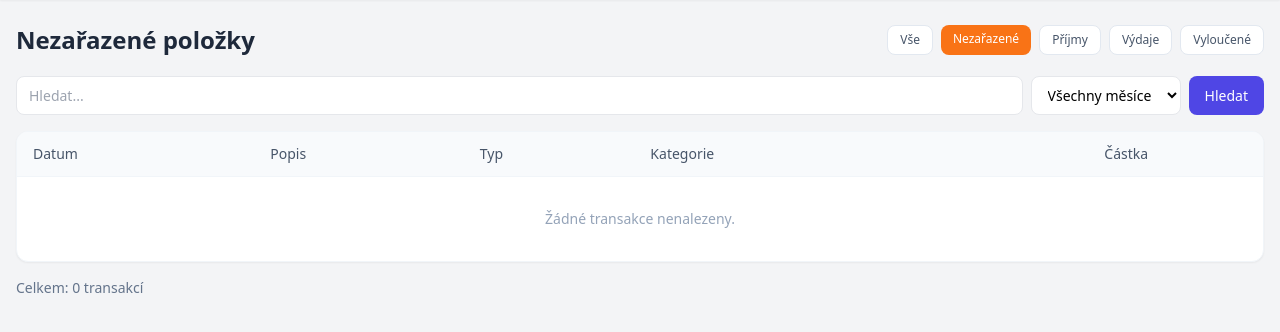
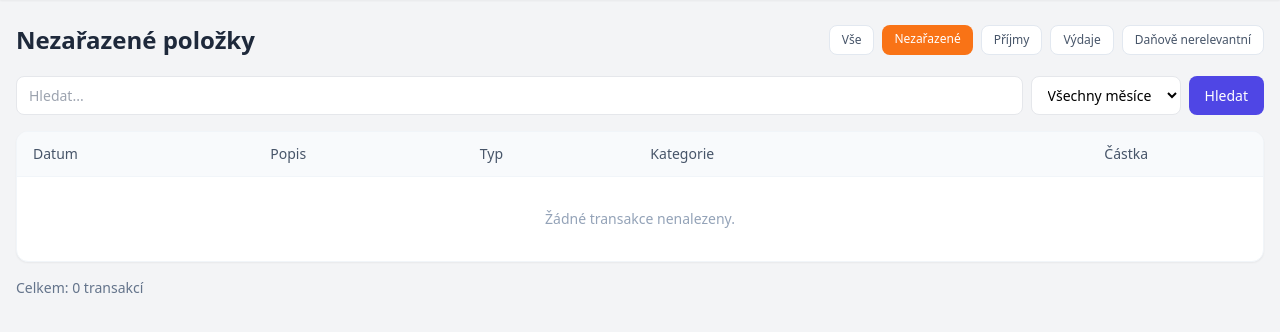
Before and after one commit to jbalikpsycholog-prog/fintrack, a FastAPI app: page /transactions?t_type=unclassified in a window 1280 px wide. Shown: the part 57-389 px from the top of the page. Run offline with FastAPI, Linux system fonts and the light colour scheme; some libraries are stand-ins or nearby versions.

Commit message:
Daňová relevance

```diff
--- a/templates/transactions.html
+++ b/templates/transactions.html
@@ -5,7 +5,7 @@
   <div>
     <h1 class="text-2xl font-bold text-slate-800">
       {% if current_filter == 'unclassified' %}Nezařazené položky
-      {% elif current_filter == 'excluded' %}Vyloučené položky
+      {% elif current_filter == 'not_relevant' %}Daňově nerelevantní položky
       {% elif current_filter == 'income' %}Příjmy
       {% elif current_filter == 'expense' %}Výdaje
       {% else %}Všechny transakce
@@ -17,7 +17,7 @@
     <a href="/transactions?t_type=unclassified" class="px-3 py-1.5 rounded-lg text-xs font-medium {% if current_filter == 'unclassified' %}bg-orange-500 text-white{% else %}bg-white border border-slate-200 text-slate-600 hover:bg-slate-50{% endif %}">Nezařazené</a>
     <a href="/transactions?t_type=income" class="px-3 py-1.5 rounded-lg text-xs font-medium {% if current_filter == 'income' %}bg-green-600 text-white{% else %}bg-white border border-slate-200 text-slate-600 hover:bg-slate-50{% endif %}">Příjmy</a>
     <a href="/transactions?t_type=expense" class="px-3 py-1.5 rounded-lg text-xs font-medium {% if current_filter == 'expense' %}bg-red-500 text-white{% else %}bg-white border border-slate-200 text-slate-600 hover:bg-slate-50{% endif %}">Výdaje</a>
-    <a href="/transactions?t_type=excluded" class="px-3 py-1.5 rounded-lg text-xs font-medium {% if current_filter == 'excluded' %}bg-slate-600 text-white{% else %}bg-white border border-slate-200 text-slate-600 hover:bg-slate-50{% endif %}">Vyloučené</a>
+    <a href="/transactions?t_type=not_relevant" class="px-3 py-1.5 rounded-lg text-xs font-medium {% if current_filter == 'not_relevant' %}bg-slate-600 text-white{% else %}bg-white border border-slate-200 text-slate-600 hover:bg-slate-50{% endif %}">Daňově nerelevantní</a>
   </div>
 </div>
 
@@ -70,9 +70,9 @@
             <select name="category" class="border rounded px-2 py-1 text-xs bg-white">
               <option value="">– kategorie –</option>
               {% for c in categories %}
-              <option value="{{ c.name }}" {% if c.name == t.category %}selected{% endif %}>{{ c.name }}</option>
+              <option value="{{ c.name }}" {% if c.name == t.category and t.tax_relevant %}selected{% endif %}>{{ c.name }}</option>
               {% endfor %}
-              <option value="EXCLUDED" {% if t.category == 'EXCLUDED' %}selected{% endif %}>VYLOUČIT</option>
+              <option value="NOT_RELEVANT" {% if not t.tax_relevant %}selected{% endif %}>DAŇOVĚ NERELEVANTNÍ</option>
             </select>
             <button type="submit" class="text-xs bg-slate-100 hover:bg-slate-200 px-2 py-1 rounded">OK</button>
           </form>
@@ -88,6 +88,8 @@
       <tr id="detail-{{ t.id }}" class="hidden bg-slate-50/70 border-b border-slate-100">
         <td colspan="6" class="px-4 py-4">
           <div class="grid grid-cols-2 md:grid-cols-3 gap-x-6 gap-y-2 text-xs text-slate-600">
+            <div><span class="text-slate-400">Zdroj:</span> {% if t.source_type == 'bank' %}Banka{% elif t.source_type == 'cash' %}Hotovost{% elif t.source_type == 'nonmonetary' %}Nepeněžní{% else %}{{ t.source_type }}{% endif %}</div>
+            <div><span class="text-slate-400">Daňově relevantní:</span> {{ 'Ano' if t.tax_relevant else 'Ne' }}</div>
             <div><span class="text-slate-400">Protistrana:</span> {{ t.counterparty or '—' }}</div>
             <div><span class="text-slate-400">Číslo účtu / IBAN:</span> {{ t.counterparty_account or t.iban or '—' }}</div>
             <div><span class="text-slate-400">Banka (BIC):</span> {{ t.bic or t.bank_code or '—' }}</div>
@@ -105,6 +107,14 @@
             {% if t.card_number %}<div><span class="text-slate-400">Číslo karty:</span> {{ t.card_number }}</div>{% endif %}
             {% if t.card_location %}<div><span class="text-slate-400">Místo použití karty:</span> {{ t.card_location }}</div>{% endif %}
             {% if t.payment_reference %}<div><span class="text-slate-400">Reference platby:</span> {{ t.payment_reference }}</div>{% endif %}
+          </div>
+          <div class="mt-3 pt-3 border-t border-slate-200 flex items-center gap-2 flex-wrap">
+            <span class="text-xs text-slate-400">Odkaz na doklad:</span>
+            <form method="post" action="/transactions/{{ t.id }}/document" class="flex gap-2 items-center flex-1 min-w-52">
+              <input type="url" name="document_url" value="{{ t.document_url }}" placeholder="https://drive.google.com/..." class="border rounded px-2 py-1 text-xs flex-1">
+              <button type="submit" class="text-xs bg-slate-100 hover:bg-slate-200 px-2 py-1 rounded">Uložit</button>
+            </form>
+            {% if t.document_url %}<a href="{{ t.document_url }}" target="_blank" rel="noopener" class="text-indigo-600 hover:underline text-xs">Otevřít doklad ↗</a>{% endif %}
           </div>
         </td>
       </tr>
```
